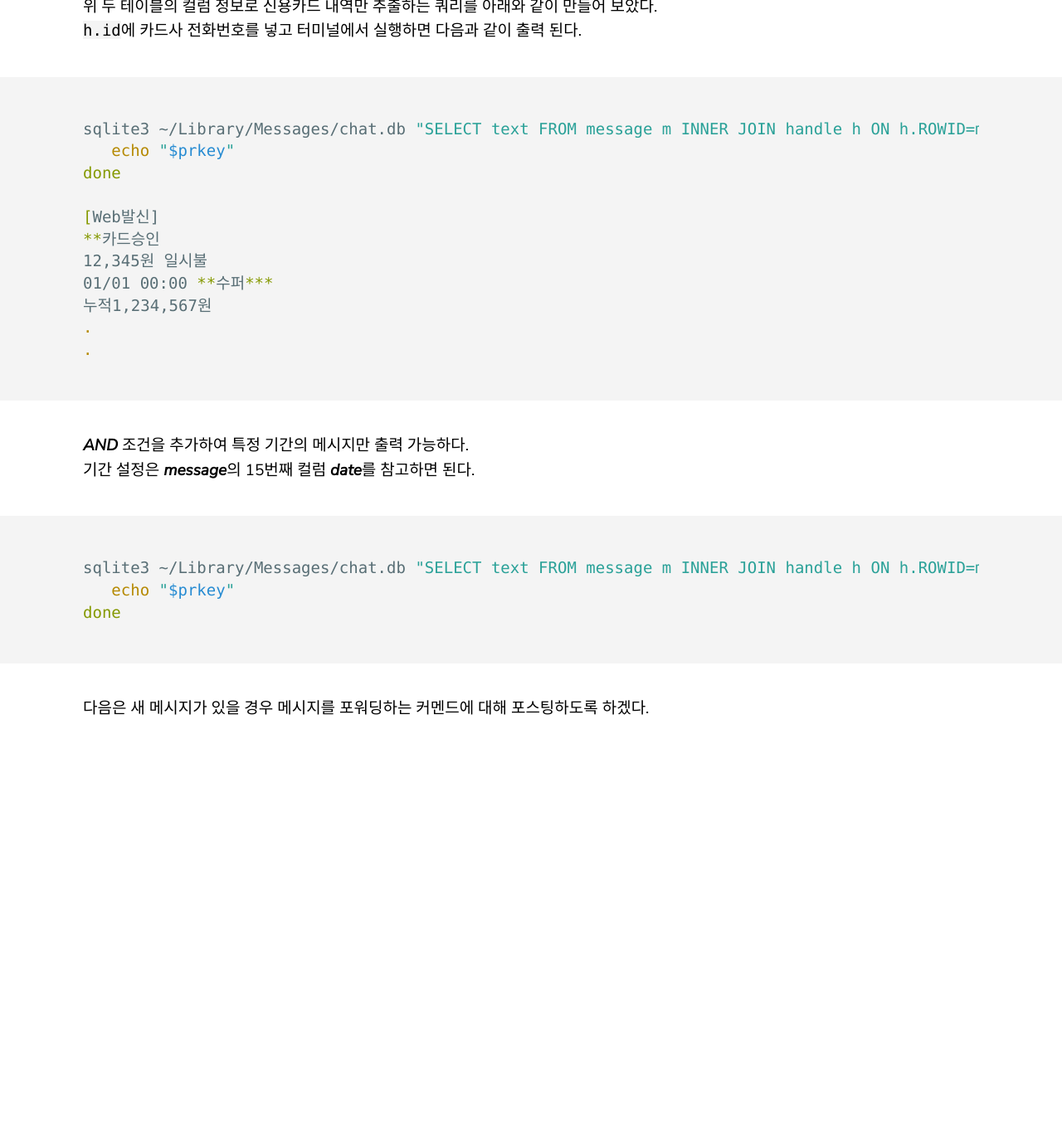
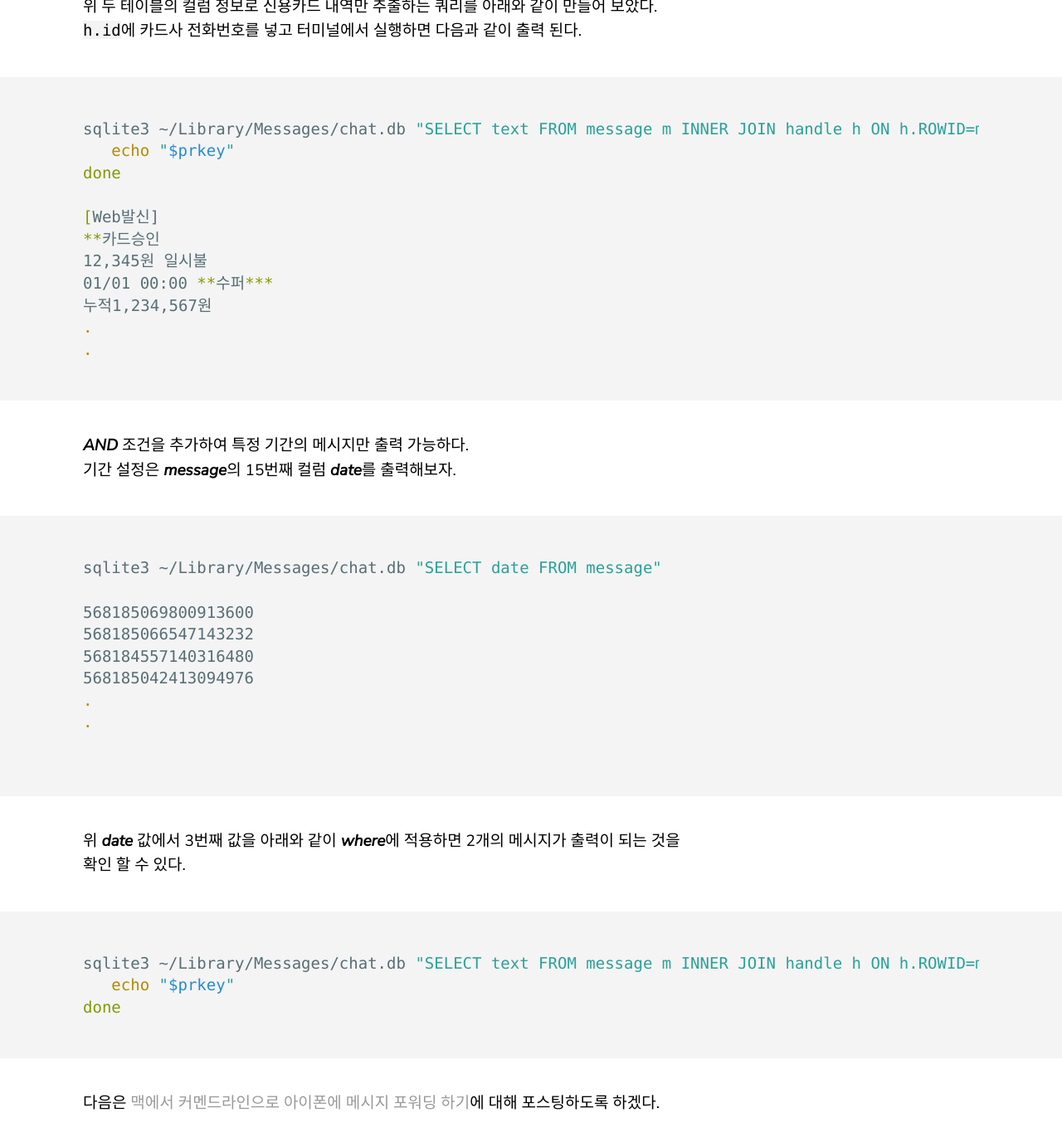
Before and after one commit to dogfootdev/dogfootdev.github.io, a Jekyll site: the page built from _posts/2019-12-11-message-chat-db-select.md, in a window 1280 px wide and 1400 px high, scrolled down 3253 px. Shown: the top 1377 px of the window at 83% size. Built offline with Jekyll 4.4.1, drawn with Linux system fonts in a browser that asks for light colours; comment, search, counter and statistics services are not loaded; before the commit the page ends 4177 px from its top, so only the background shows below that.

Commit message:
fix post

````diff
--- a/_posts/2019-12-02-applescript-send-message.md
+++ b/_posts/2019-12-02-applescript-send-message.md
@@ -1,9 +1,9 @@
 ---
-title: 커멘드로 아이폰 메세지 보내기
+title: 맥에서 커멘드라인으로 아이폰 메세지 보내기
 layout: post
 description: AppleScript를 이용해서 맥에서 메시지(SMS, MMS)를 전송해보자.
 date: '2019-12-02 17:50:00 +0000'
-categories: AppleScript macOS-10.15.1 iOS-13.2.3
+categories: AppleScript macOS-10.15.1 iOS-13.2.3 automation
 comments: true
 ---
 
--- a/_posts/2019-12-11-message-chat-db-select.md
+++ b/_posts/2019-12-11-message-chat-db-select.md
@@ -11,7 +11,6 @@ comments: true
 이번 포스팅은 메시지 포워딩을 하기위한 사전 작업으로 메시지 앱의 chat.db를 sqlite로 신용카드 사용 내역만 추출하는 쿼리에 대해 다뤄보겠다.
 
 **사전 지식**
-<!-- [맥에서 아이폰으로 메세지 보내기]({% post_url 2019-12-02-applescript-send-message%})   -->
 [sqlite](http://www.tutorialspoint.com/sqlite/)
 
 
@@ -95,12 +94,26 @@ done
 .
 ```
 ***AND*** 조건을 추가하여 특정 기간의 메시지만 출력 가능하다.
-기간 설정은 ***message***의 15번째 컬럼 ***date***를 참고하면 된다.
+기간 설정은 ***message***의 15번째 컬럼 ***date***를 출력해보자.
+
 ```shell
-sqlite3 ~/Library/Messages/chat.db "SELECT text FROM message m INNER JOIN handle h ON h.ROWID=m.handle_id WHERE h.id=\"+82********\" AND m.date>551866646548764928" | while read prkey; do
+sqlite3 ~/Library/Messages/chat.db "SELECT date FROM message"
+
+568185069800913600
+568185066547143232
+568184557140316480
+568185042413094976
+.
+.
+
+```
+
+위 ***date*** 값에서 3번째 값을 아래와 같이 ***where***에 적용하면 2개의 메시지가 출력이 되는 것을 확인 할 수 있다.
+
+```shell
+sqlite3 ~/Library/Messages/chat.db "SELECT text FROM message m INNER JOIN handle h ON h.ROWID=m.handle_id WHERE h.id=\"+82********\" AND m.date>568184557140316480" | while read prkey; do
    echo "$prkey"
 done
 ```
 
-다음은 새 메시지가 있을 경우 메시지를 포워딩하는 커멘드에 대해 포스팅하도록 하겠다.
-<br><br>
+다음은 [맥에서 커멘드라인으로 아이폰에 메시지 포워딩 하기]({% post_url 2019-12-02-applescript-send-message%})에 대해 포스팅하도록 하겠다.<br><br>
````
Also changed, not shown: other parts of _posts/2019-12-11-message-chat-db-select.md (+1 -1 lines).
